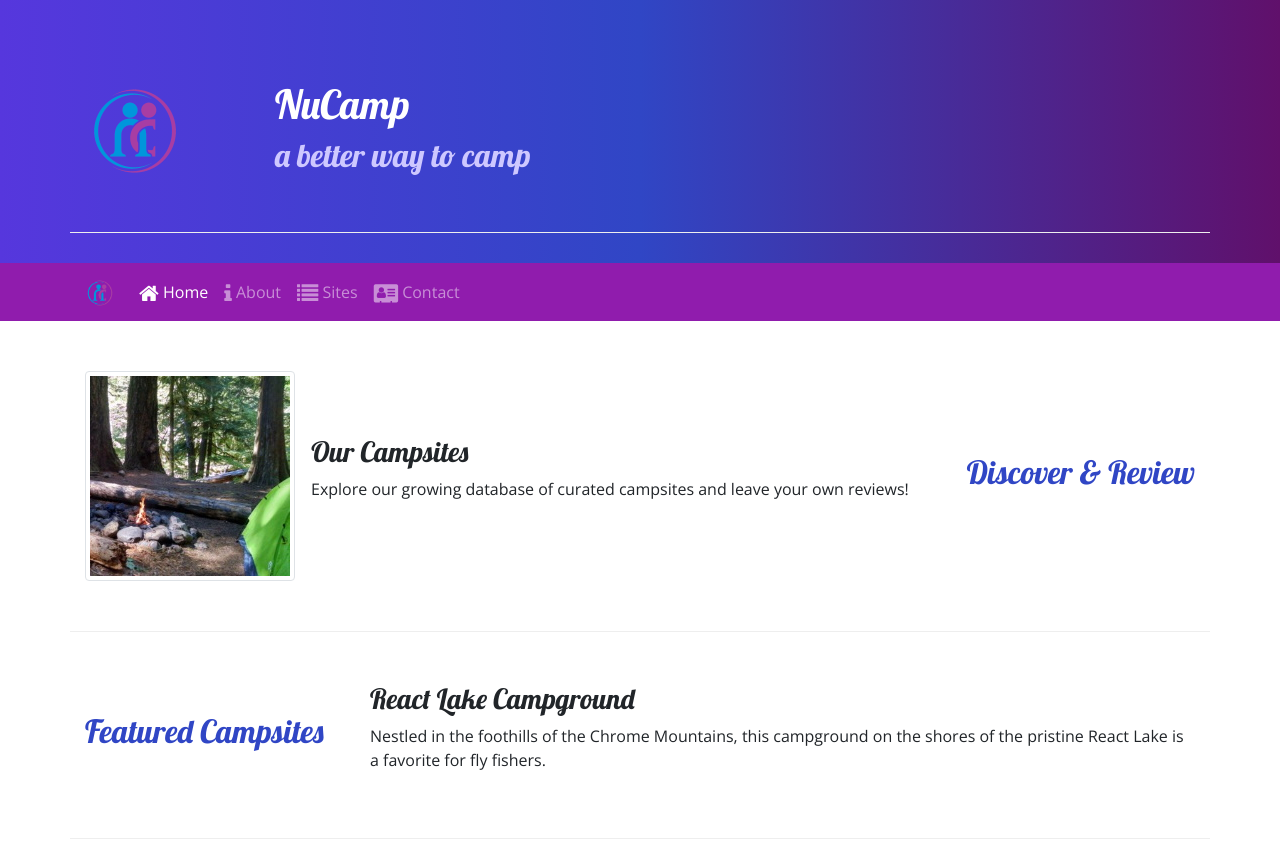
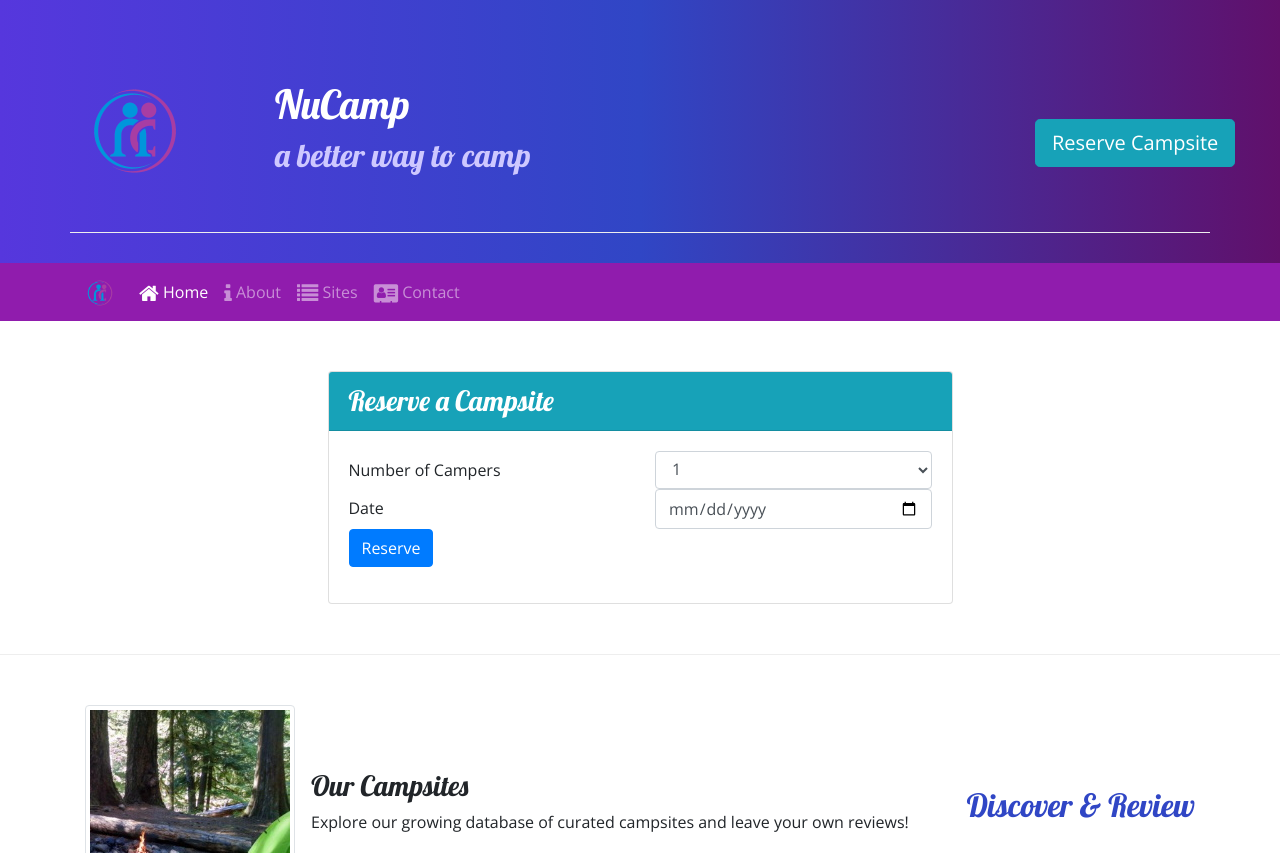
Before and after one commit to itsBrickout/secondtest, a website: page index.html in a window 1280 px wide. Shown: the top 853 px of the page. Drawn offline with nearby package versions, Linux system fonts and the light colour scheme.

Commit message:
added reserve buttons

```diff
--- a/index.html
+++ b/index.html
@@ -30,6 +30,9 @@
                     <h1>NuCamp</h1>
                     <h2>a better way to camp</h2>
                 </div>
+                <div class="col-md-4 col-xl-2">
+                    <a class="btn btn-lg btn-info mt-4" href="#reserveForm" role="button">Reserve Campsite</a>
+                </div>
             </div>
         </div>
 
@@ -55,6 +58,44 @@
         </div>
     </nav>
 
+    <div class="row row-content align-items-center">
+        <div class="col-sm-6 mx-auto">
+            <div class="card">
+                <h3 class="card-header bg-info text-white">Reserve a Campsite</h3>
+                    <div class="card-body">
+                        <form id="reserveForm">
+                            <div class="form-group">
+                                <div class="row">
+                                    <label for="numCampers" class="col col-sm-6 col-form-label">Number of Campers</label>
+                                        <div class="col-sm-6">
+                                            <select id="numCampers" class="form-control" name="numCampers">
+                                                <option value="1">1</option>
+                                                <option value="2">2</option>
+                                                <option value="3">3</option>
+                                                <option value="4">4</option>
+                                                <option value="5">5</option>
+                                                <option value="6">6</option>
+                                            </select>
+                                        </div>
+                                </div>
+                                <div class="row">
+                                    <label for="date" class="col col-sm-6 col-form-label">Date</label>
+                                    <div class="col-sm-6">
+                                        <input type="date" id="date" class="form-control" name="date" placeholder="01/01/2020">
+                                    </div>
+                                </div>
+                                <div class="row">
+                                    <div class="col">
+                                        <button type="submit" class="btn btn-primary">Reserve</button>
+                                    </div>
+                                </div>
+                            </div>
+                        </form>
+                    </div>
+            </div>
+        </div>
+    </div>
+
 
 
     <div class="container">
@@ -79,8 +120,13 @@
                 <h2>Featured Campsites</h2>
             </div>
             <div class="col">
-                <h3>React Lake Campground</h3>
-        		<p class="d-none d-sm-block">Nestled in the foothills of the Chrome Mountains, this campground on the shores of the pristine React Lake is a favorite for fly fishers.</p>
+                <div class="media">
+                    <div class="media-body align-self-center">
+                        <h3>React Lake Campground</h3>
+                        <p class="d-none d-sm-block">Nestled in the foothills of the Chrome Mountains, this campground on the shores of the pristine React Lake is a favorite for fly fishers.</p>
+                    </div>
+                        <img class="d-flex ml-3 img-thumbnail" src="img/react-lake-thumb.jpg" alt="React Lake Thumb" />
+                </div>
    			</div>
         </div>
 
```
